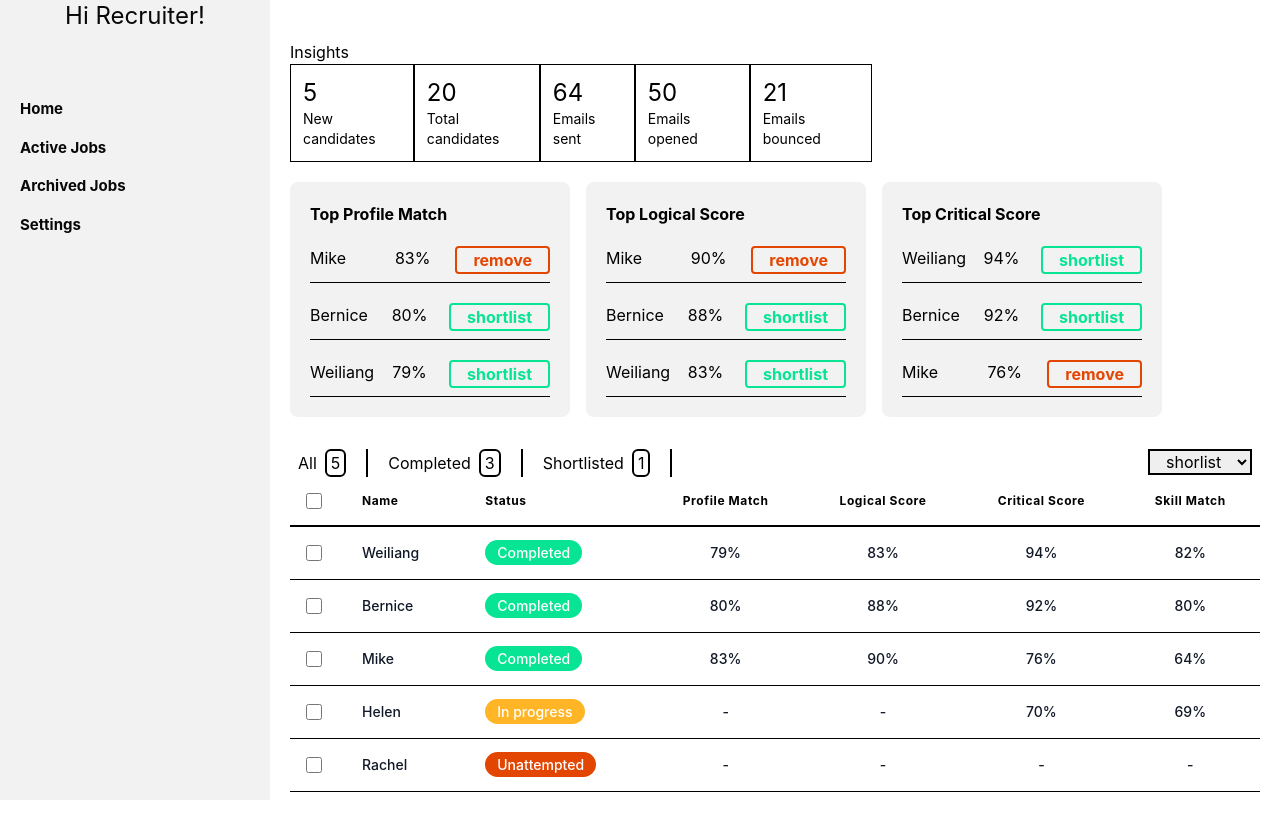
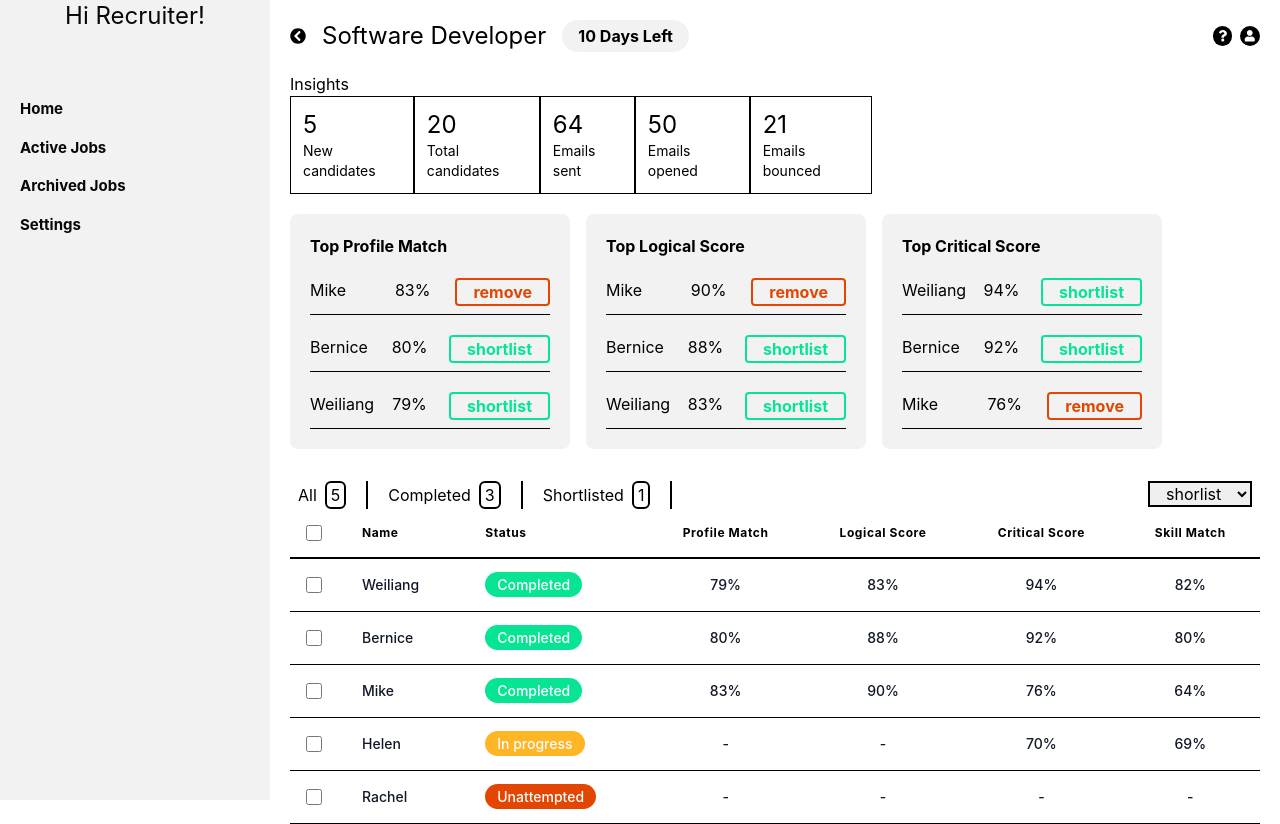
Before and after one commit to efazri/9yard-tech-test, a React (Create React App) app: page / in a window 1280 px wide. Before the commit the page ends 800 px from the top, so only its background shows below. Built offline with nearby package versions, Linux system fonts and the light colour scheme.

Commit message:
feat:[dashboard]: add header section for dashboard

```diff
--- /dev/null
+++ b/src/views/dashboard/components/header.js
@@ -0,0 +1,40 @@
+import React from 'react';
+import { FaChevronCircleLeft, FaQuestion, FaUser } from 'react-icons/fa';
+
+
+
+function Header (){
+    return (
+        <div className='flex flex-row justify-between w-full'>
+            <div className='flex flex-row'>
+                <div className='flex flex-col justify-center'>
+                    <FaChevronCircleLeft />
+                </div>
+                <div className='flex flex-col justify-center ml-4'>
+                    <h1 className='text-2xl'>Software Developer</h1>
+                </div>
+                <div className='flex flex-col justify-center ml-4'>
+                    <div className='bg-gray px-4 py-1 rounded-full'>
+                        <h1 className='font-bold'>10 Days Left</h1>
+                    </div>
+                </div>
+            </div>
+
+            <div className='flex flex-row'>
+                <div className='flex flex-col justify-center mr-2'>
+                    <div className='bg-black rounded-full p-1'>
+                        <FaQuestion color='#FFFFFF' size={'0.9vw'}/>
+                    </div>
+                </div>
+
+                <div className='flex flex-col justify-center'>
+                    <div className='bg-black rounded-full p-1'>
+                        <FaUser color='#FFFFFF' size={'0.9vw'}/>
+                    </div>
+                </div>
+            </div>
+        </div>
+    )
+};
+
+export default Header;
--- /dev/null
+++ b/src/views/dashboard/components/index.js
@@ -0,0 +1,5 @@
+export { default as Header } from './header';
+export { default as InsightCard } from './insight-card';
+export { default as ScoreCard } from './score-card';
+export { default as TabSection } from './tab-section';
+export { default as Table } from './table-list';
--- a/src/views/dashboard/index.js
+++ b/src/views/dashboard/index.js
@@ -1,8 +1,5 @@
 import React, { useEffect, useState } from "react";
-import Card from './components/score-card';
-import Table from './components/table-list';
-import TabSection from './components/tab-section';
-import InsightCard from "./components/insight-card";
+import { Header, InsightCard, ScoreCard, Table, TabSection } from './components';
 
 const data = [
     {
@@ -191,7 +188,7 @@ function Dashboard (){
 
     return (
         <div className="flex flex-col p-5 w-full">
-
+            <Header />
             <h1 className="mt-5">Insights</h1>
             <div className="flex flex-col md:flex-row justify-between w-full lg:w-3/5">
                 {
@@ -208,21 +205,21 @@ function Dashboard (){
             </div>
 
             <div className="flex flex-col md:flex-row mt-5">
-                <Card
+                <ScoreCard
                     data={data}
                     title={"Top Profile Match"}
                     type="profile"
                     onAction={onActionHandler}
                 />
 
-                <Card
+                <ScoreCard
                     data={data}
                     title={"Top Logical Score"}
                     type="logical"
                     onAction={onActionHandler}
                 />
 
-                <Card
+                <ScoreCard
                     data={data}
                     title={"Top Critical Score"}
                     type="critical"
```
